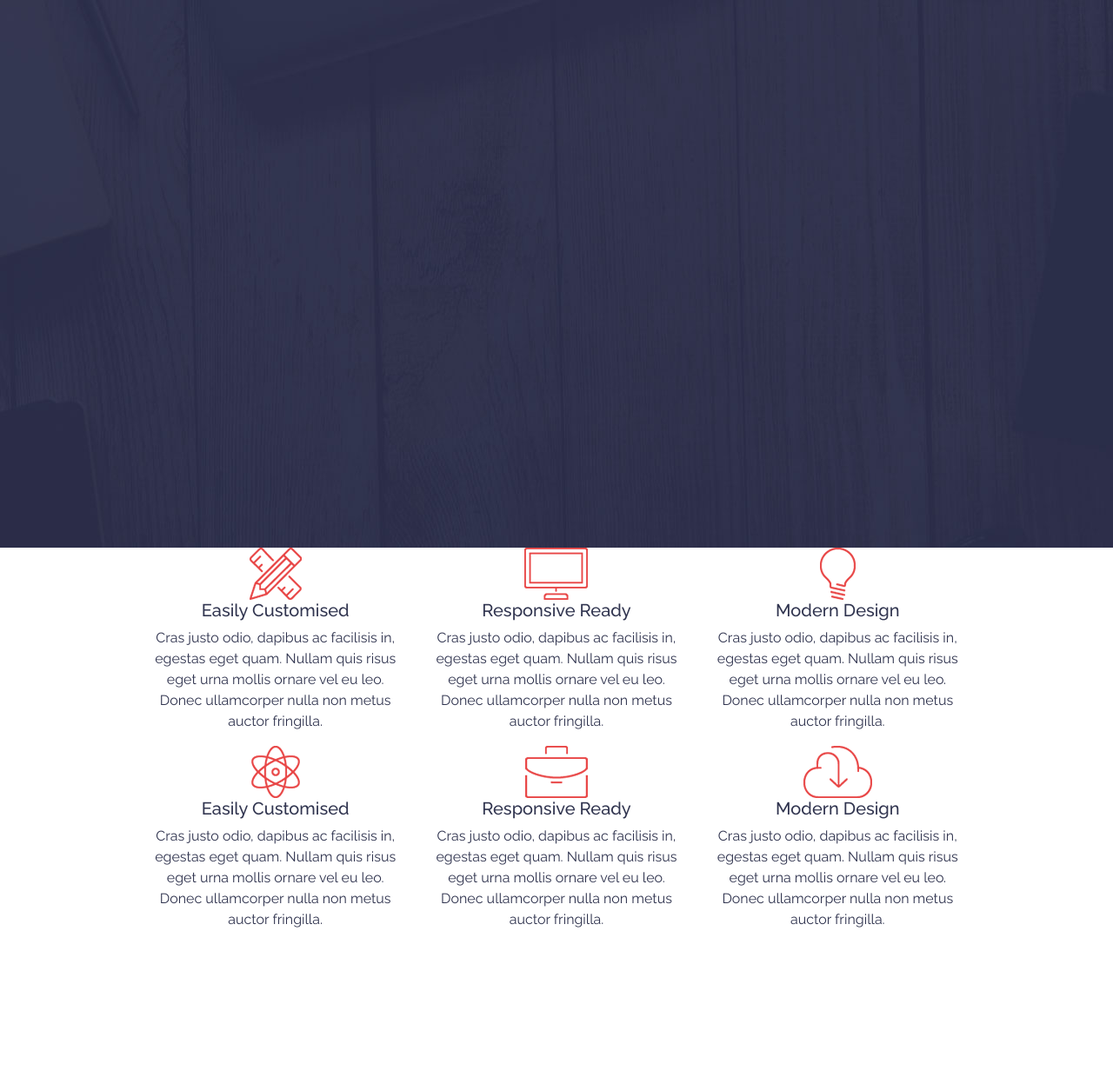
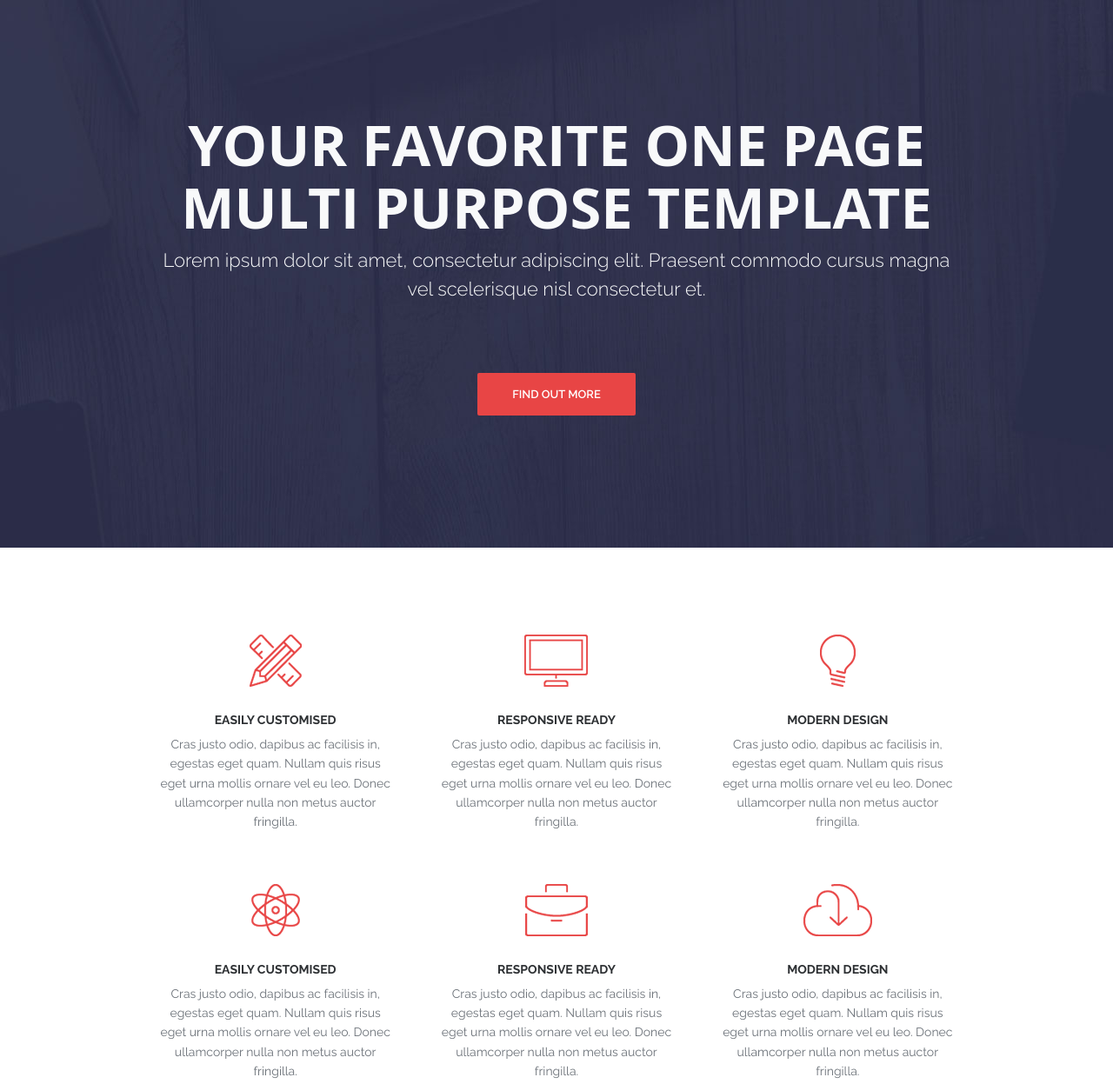
Before and after one commit to atikrpi27/ActiveBox, a plain HTML site: page index.html in a window 1280 px wide. Shown: the part 120-1367 px from the top of the page at 87% size. Drawn offline with nearby package versions, Linux system fonts and the light colour scheme.

Commit message:
Update banner and features section

```diff
--- a/assets/css/style.css
+++ b/assets/css/style.css
@@ -9,13 +9,7 @@
 body {
     font-family: 'Raleway', sans-serif;
     color: #30344f;
-    height: 1500px;
 }
-
-/* .h1, .h2, .h3, h1, h2, h3 {
-    margin-top: 20px;
-    margin-bottom: 10px;
-} */
 
 #banner {
     background-image: url("../../assets/img/banner.jpg");
@@ -126,7 +120,6 @@ nav ul {
 }
 
 .banner-text p {
-    /* font-family: 'Raleway', sans-serif; */
     font-size: 22px;
     font-weight: 300;
     margin-top: 9px;
@@ -157,11 +150,39 @@ nav ul {
 }
 
 
+/*============= Feature Start =============*/
+
+#features {
+    padding: 100px 0;
+}
+
+.features-content {
+    margin-bottom: 60px;
+}
+
+.features-content img {}
+
+.features-content h5 {
+    font-size: 14px;
+    color: #2d3033;
+    margin-top: 30px;
+    text-transform: uppercase;
+    font-weight: 700;
+}
+
+.features-content p {
+    font-size: 14px;
+    line-height: 22.4px;
+    color: #6c7279;
+    padding: 0px 13px;
+}
+
+
 /*============== Media Query ==============*/
 
 @media (min-width: 1200px) {
     .container {
-        width: 1170px;
+        width: 1170px !important;
     }
 }
 
@@ -179,6 +200,14 @@ nav ul {
 
 @media (max-width: 1024px) {
 
+    .col-12 {
+        width: 83.33%;
+        margin-left: 8.33%;
+    }
+
+    .container {
+        width: 970px !important;
+    }
 
     #header {
         width: 100%;
@@ -190,12 +219,7 @@ nav ul {
     }
 }
 
-@media (max-width: 810px) {
-
-    .logo {
-        left: 15px;
-        position: relative;
-    }
+@media (max-width: 768px) {
 
     .checkbtn {
         display: block;
--- a/index.html
+++ b/index.html
@@ -51,6 +51,21 @@
             <!-- nav end -->
         </header>
         <!-- header End -->
+
+        <!-- banner content start -->
+        <div class="container">
+            <div class="row">
+                <div class="col-12">
+                    <div class="banner-text text-center">
+                        <h1 class="text-light">Your Favorite One Page Multi Purpose Template</h1>
+                        <p class="text-light">Lorem ipsum dolor sit amet, consectetur adipiscing elit. Praesent commodo
+                            cursus magna vel scelerisque nisl consectetur et.</p>
+                        <a href="#" class="btn btn-large">Find out more</a>
+                    </div>
+                </div>
+            </div>
+        </div>
+        <!-- banner content end -->
     </section>
     <!-- banner end -->
 
```
Also changed, not shown: assets/js/main.js (line endings or trailing spaces).
